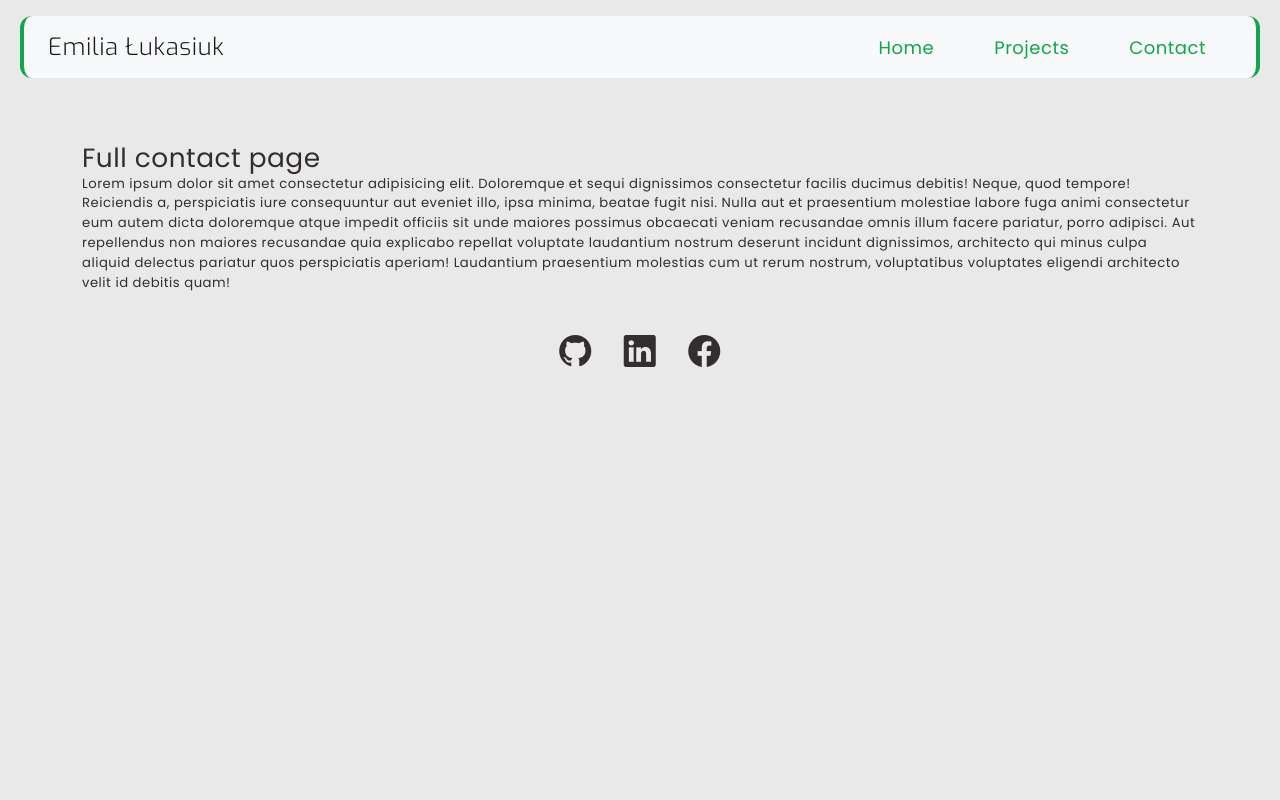
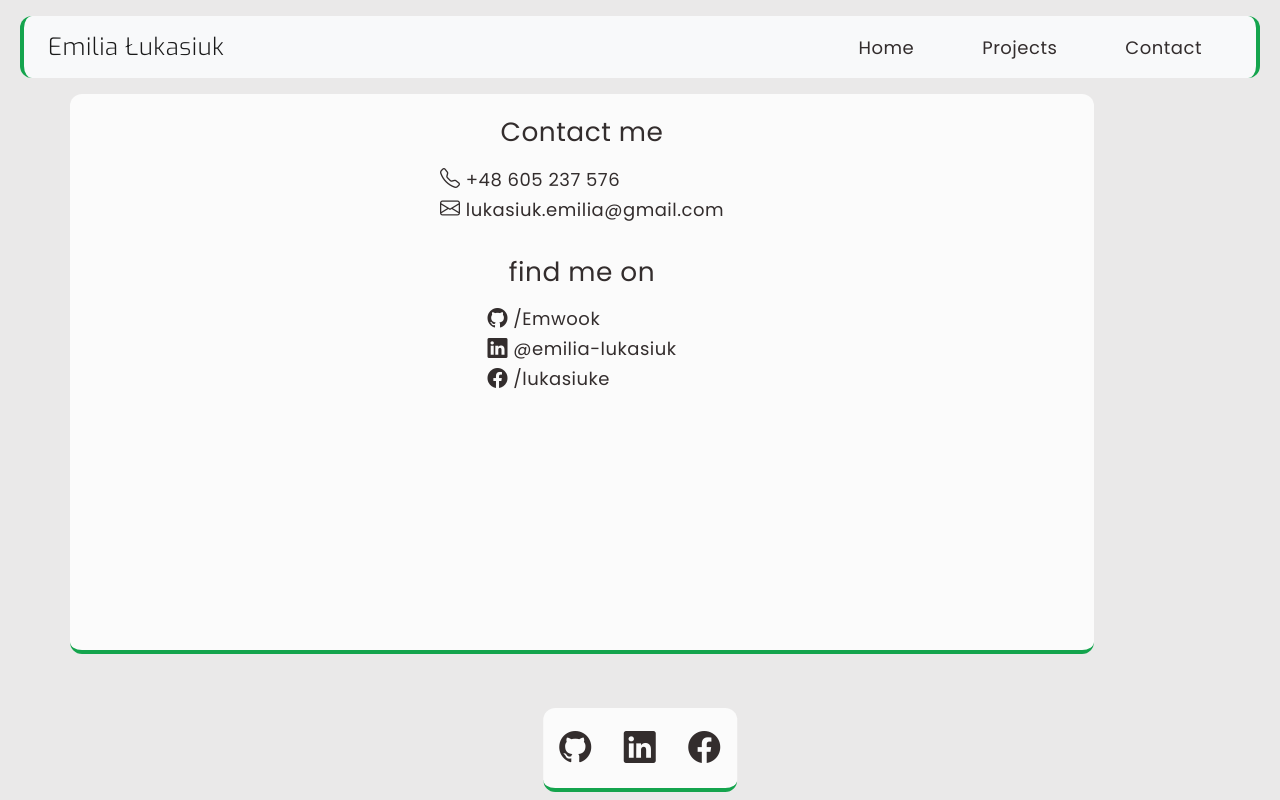
Before and after one commit to Emwook/portfolio, a React (Create React App) app: page /contact in a window 1280 px wide. Built offline with nearby package versions, Linux system fonts and the light colour scheme.

Commit message:
added basic contact page and changed both navbar and footer

```diff
--- a/src/components/Contact/Contact.module.scss
+++ b/src/components/Contact/Contact.module.scss
@@ -1,3 +1,38 @@
-.intro {
-    z-index: 5;
+@import '../../styles/settings.scss';
+
+.row {
+    margin: auto;
+    background: rgba($color-light, 1);
+    border-radius: 12px;
+    max-width: fit-content;
+    border-bottom: 4px solid $color-success;
+    min-width: 80vw;
+    min-height: 70vh;
+    text-align: left;
+    .col {
+        position: relative;
+        margin: 0 auto;
+        border-radius: 12px;
+        .box {
+            //border: 1px solid red;
+            width: fit-content;
+            padding: 10px 0;
+            h1 {
+                //margin-bottom: 16px;
+                text-align: center;
+                margin: 12px 12px 16px 12px;
+            }
+            margin: 0 auto;
+            .contactLink {
+                margin: 0 12px;
+                font-weight: 100;
+                font-size: 18px;
+                text-decoration: none;
+                color: $color-dark;
+                i {
+                    font-size: 20px;
+                }
+            }
+        }
+    }
 }
--- a/src/components/Contact/Contact.tsx
+++ b/src/components/Contact/Contact.tsx
@@ -1,11 +1,23 @@
 import styles from './Contact.module.scss'
+import { Row, Col } from 'react-bootstrap';
 
 const Contact = () => {
     return (
-        <div className={`pt-5 ${styles.intro}`}>
-            <h1>Full contact page</h1>
-            <p>Lorem ipsum dolor sit amet consectetur adipisicing elit. Doloremque et sequi dignissimos consectetur facilis ducimus debitis! Neque, quod tempore! Reiciendis a, perspiciatis iure consequuntur aut eveniet illo, ipsa minima, beatae fugit nisi. Nulla aut et praesentium molestiae labore fuga animi consectetur eum autem dicta doloremque atque impedit officiis sit unde maiores possimus obcaecati veniam recusandae omnis illum facere pariatur, porro adipisci. Aut repellendus non maiores recusandae quia explicabo repellat voluptate laudantium nostrum deserunt incidunt dignissimos, architecto qui minus culpa aliquid delectus pariatur quos perspiciatis aperiam! Laudantium praesentium molestias cum ut rerum nostrum, voluptatibus voluptates eligendi architecto velit id debitis quam!</p>
-        </div>
+        <Row className={styles.row}>
+                <Col xs={12} className={styles.col}>
+                    <div className={styles.box}>
+                        <h1>Contact me</h1>
+                        <span className={styles.contactLink}><i className='bi bi-telephone'/> +48 605 237 576</span> <br/>
+                        <span className={styles.contactLink}><i className='bi bi-envelope'/> lukasiuk.emilia@gmail.com</span>
+                    </div>
+                    <div className={styles.box}>
+                        <h1>find me on</h1>
+                        <a href='https://github.com/Emwook/' className={styles.contactLink}><i className="bi bi-github"/> /Emwook</a><br/>
+                        <a href='https://www.linkedin.com/in/emilia-%C5%82ukasiuk-836b112b9/' className={styles.contactLink}><i className="bi bi-linkedin"/> @emilia-lukasiuk</a><br/>
+                        <a href='https://www.facebook.com/lukasiuke/' className={styles.contactLink}><i className="bi bi-facebook"/> /lukasiuke</a>
+                    </div>
+                </Col>
+        </Row>
     );
 }
 export default Contact;
--- a/src/components/Footer/Footer.module.scss
+++ b/src/components/Footer/Footer.module.scss
@@ -1,20 +1,31 @@
 @import '../../styles/settings.scss';
 
 .contact {
+    position: absolute;
+    left: 50%;
+    //width: 720px;
+    bottom: 1%;
+    transform: translateX(-50%);
+    border-bottom: 4px solid $color-success;
     color: $color-dark;
+    background-color: $color-light;
     border-radius: 12px;
-    margin-top: auto;
     display: flex;
     justify-content: center;
     margin-top:20px;
+    &:hover {
+        transition: 0.3s all ease-in-out;
+        bottom: 3%;
+    }
     .link {
         margin: 0;
         text-decoration: none;
         color: $color-dark;
         font-size: 32px;
         padding:16px;
+        //background-color: $color-light;
         &:hover {
-
+            scale: 115%;
             color: $color-success;
             transition: 0.2s all ease-in-out;
         }
--- a/src/components/NavBar/NavBar.module.scss
+++ b/src/components/NavBar/NavBar.module.scss
@@ -16,13 +16,13 @@
     .link {
         font-size: $base-size * 1.5;
         text-decoration: none;
-        color: $color-success;
-        margin: 0 10px;
+        color: $color-dark;
+        padding: 2px 12px;
+        margin: 0 2px;
+        border-radius: 10px;
         &:hover{
-            color: rgba($color-dark, 0.6);
-            font-size: $base-size * 1.6;
-            transition: 0.2s all ease-in-out;
-            margin: 0 8px;
+            color: rgba($color-success, 1);
+            transition: 0.1s all ease-in-out;
         }
     }
 }
```
